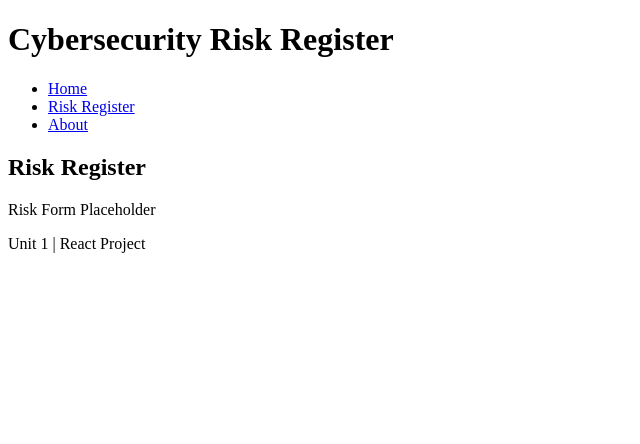
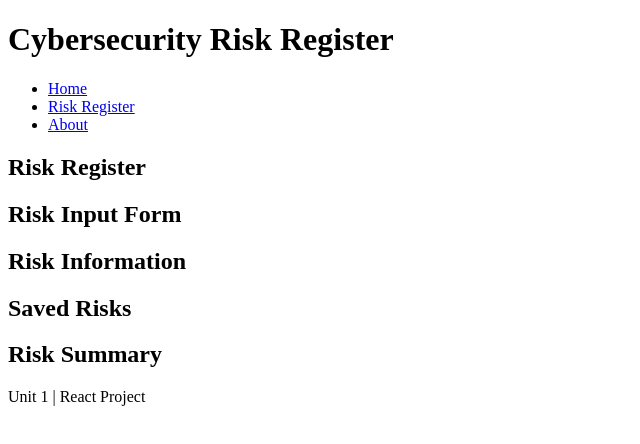
Before and after one commit to Boddhisattva007/cybersecurity-risk-register, a React (Vite) app: page /riskregister in a window 1280 px wide. Shown: the top 444 px of the page, without its empty margins (0-640 px from the left). Built offline with nearby package versions, Linux system fonts and the light colour scheme.

Commit message:
created and passed down basic core risk components to the RiskRegister.jsx file

```diff
--- a/src/Main View Pages/RiskRegister/RiskRegister.jsx
+++ b/src/Main View Pages/RiskRegister/RiskRegister.jsx
@@ -1,4 +1,8 @@
 import RiskForm from "../../components/RiskForm/RiskForm.jsx";
+import RiskCard from "../../components/RiskCard/RiskCard.jsx";
+import RiskList from "../../components/RiskList/RiskList.jsx";
+import RiskSummary from "../../components/RiskSummary/RiskSummary.jsx";
+import Risk from "../../classes/risk.js";
 
 // Risk Register Function
 function RiskRegister() {
@@ -13,7 +17,10 @@ function RiskRegister() {
 
             <h1>Risk Register</h1>
 
-            <p><RiskForm /></p>
+            <RiskForm />
+            <RiskCard />
+            <RiskList />
+            <RiskSummary />
 
 
         </section>
@@ -23,12 +30,6 @@ function RiskRegister() {
 
 }
 
-    // const impact = userSelectImpact;
-    // const likelihood = userSelectLiklihood;
-    // const riskScore = (likelihood * impact);
-
-
-    // return riskScore;
 
 // Exporting RiskRegister
 export default RiskRegister;
--- a/src/components/RiskCard/RiskCard.jsx
+++ b/src/components/RiskCard/RiskCard.jsx
@@ -0,0 +1,19 @@
+//Risk Card function
+function RiskCard(){
+
+    return(
+
+        <section>
+
+            <h2>Risk Information</h2>
+
+
+        </section>
+
+
+    );
+
+}
+
+//Export Risk Card function
+export default RiskCard;
--- a/src/components/RiskForm/RiskForm.jsx
+++ b/src/components/RiskForm/RiskForm.jsx
@@ -6,7 +6,12 @@ function RiskForm(){
 
     return(
 
-        <p>Risk Form Placeholder</p>
+        <section>
+
+            <h2>Risk Input Form</h2>
+
+
+        </section>
 
 
     );
--- a/src/components/RiskList/RiskList.jsx
+++ b/src/components/RiskList/RiskList.jsx
@@ -0,0 +1,15 @@
+// RiskList Function
+function RiskList(){
+    return(
+
+        <section>
+
+            <h2>Saved Risks</h2>
+
+        </section>
+
+    );
+}
+
+//Export Risk List Function
+export default RiskList;
--- a/src/components/RiskSummary/RiskSummary.jsx
+++ b/src/components/RiskSummary/RiskSummary.jsx
@@ -0,0 +1,15 @@
+//Risk Summary Function
+function RiskSummary() {
+    return(
+
+        <section>
+            <h2>Risk Summary</h2>
+
+
+        </section>
+
+    );
+}
+
+//Exporting Risk Summary
+export default RiskSummary;
--- a/src/utilities/riskCalculations.js
+++ b/src/utilities/riskCalculations.js
@@ -22,4 +22,4 @@ function riskScoreSeverity(riskScore) {
 
 
 
-export default riskScoreCalculation;
+export default riskScoreCalculation && riskScoreSeverity;
```
